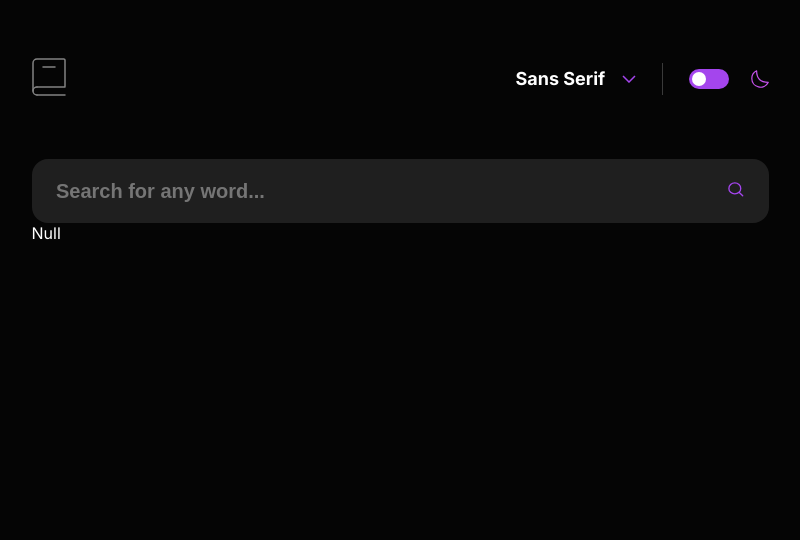
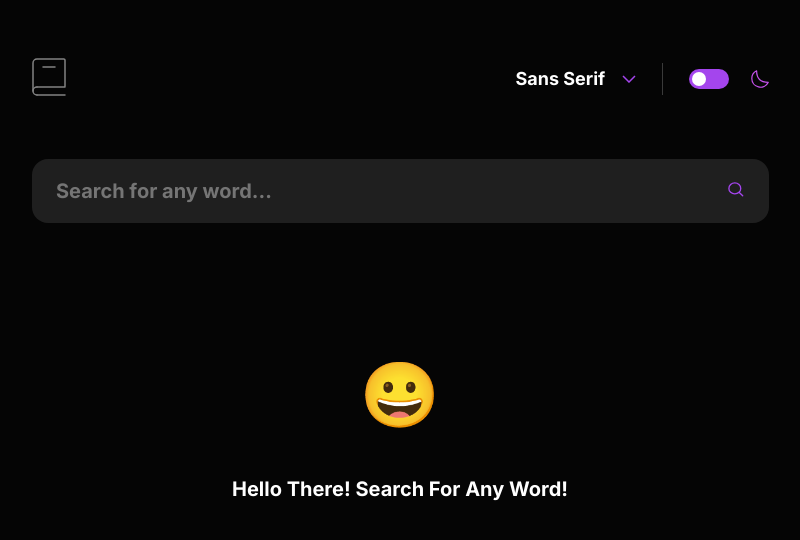
Before and after one commit to nablanco/dictionary-web-app, a React (Create React App) app: page / in a window 1280 px wide. Shown: the top 540 px of the page, without its empty margins (240-1040 px from the left). Built offline with nearby package versions, Linux system fonts and the light colour scheme.

Commit message:
Update Initial and Error search components

```diff
--- a/src/components/body/SearchBar.js
+++ b/src/components/body/SearchBar.js
@@ -27,7 +27,7 @@ const SearchInput = styled.input`
   margin: 0px;
   margin-left: 24.45px;
   padding: 0px;
-  font-family: ${(props) => props.font};
+  font-family: ${(props) => props.font.font};
   font-size: 20px;
   font-style: normal;
   font-weight: 700;
--- a/src/components/body/api_result_components/Error.js
+++ b/src/components/body/api_result_components/Error.js
@@ -1,10 +1,49 @@
-import React from "react";
+import React, { useContext } from "react";
 import styled from "styled-components";
 
-const StyledErrorResult = styled.div``;
+import { ThemeContext } from "../../../contexts/theme/themeContext";
+
+const StyledErrorResult = styled.div`
+  margin-top: 132px;
+  display: flex;
+  flex-flow: column nowrap;
+  align-items: center;
+`;
+const SadFaceIcon = styled.div`
+  font-size: 64px;
+`;
+const Header = styled.div`
+  margin-top: 44px;
+  font-size: 20px;
+  font-style: normal;
+  font-weight: 700;
+  line-height: normal;
+  color: ${(props) => props.theme.color.header};
+`;
+const Body = styled.div`
+  margin-top: 24px;
+  font-size: 18px;
+  font-style: normal;
+  font-weight: 400;
+  line-height: 24px;
+  text-align: center;
+  color: ${(props) => props.theme.color.subheader};
+`;
 
 const ErrorResult = () => {
-  return <StyledErrorResult>Bad</StyledErrorResult>;
+  const { theme } = useContext(ThemeContext);
+
+  return (
+    <StyledErrorResult>
+      <SadFaceIcon>😕</SadFaceIcon>
+      <Header theme={theme}>No Definitions Found</Header>
+      <Body theme={theme}>
+        Sorry pal, we couldn&apos;t find definitions for the word you were
+        looking for. You can try the search again at later time or head to the
+        web instead.
+      </Body>
+    </StyledErrorResult>
+  );
 };
 
 export default ErrorResult;
--- a/src/components/body/api_result_components/Initial.js
+++ b/src/components/body/api_result_components/Initial.js
@@ -1,10 +1,34 @@
-import React from "react";
+import React, { useContext } from "react";
 import styled from "styled-components";
 
-const StyledInitialResult = styled.div``;
+import { ThemeContext } from "../../../contexts/theme/themeContext";
+
+const StyledInitialResult = styled.div`
+  margin-top: 132px;
+  display: flex;
+  flex-flow: column nowrap;
+  align-items: center;
+`;
+const HappyFaceIcon = styled.div`
+  font-size: 64px;
+`;
+const Header = styled.div`
+  margin-top: 44px;
+  font-size: 20px;
+  font-style: normal;
+  font-weight: 700;
+  line-height: normal;
+  color: ${(props) => props.theme.color.header};
+`;
 
 const InitialResult = () => {
-  return <StyledInitialResult>Null</StyledInitialResult>;
+  const { theme } = useContext(ThemeContext);
+  return (
+    <StyledInitialResult>
+      <HappyFaceIcon>😀</HappyFaceIcon>
+      <Header theme={theme}>Hello There! Search For Any Word!</Header>
+    </StyledInitialResult>
+  );
 };
 
 export default InitialResult;
--- a/src/components/body/api_result_components/success_components/MeaningContainer.js
+++ b/src/components/body/api_result_components/success_components/MeaningContainer.js
@@ -100,7 +100,7 @@ const MeaningContainer = ({ meanings }) => {
               {shouldShowSynonyms && (
                 <SynonymContainer theme={theme}>
                   Synonyms
-                  <Synonym theme={theme}>{synonyms}</Synonym>
+                  <Synonym theme={theme}>{synonyms[0]}</Synonym>
                 </SynonymContainer>
               )}
             </DefinitionsContainer>
```
